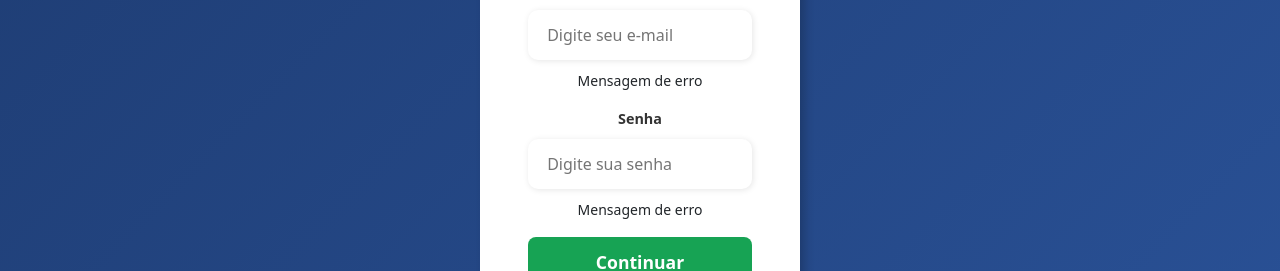
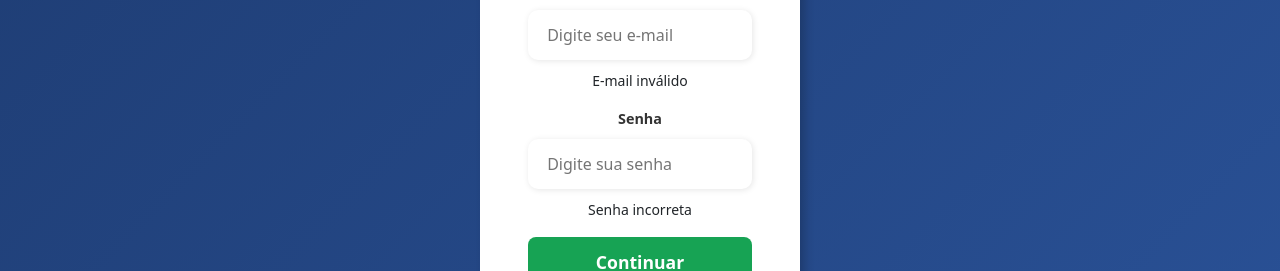
Before and after one commit to CaiqueAzevedo65/EconAgro, a React (Create React App) app in the folder techagro/: page /login in a window 1280 px wide. Shown: the part 504-775 px from the top of the page. Built offline with nearby package versions, Linux system fonts and the light colour scheme.

Commit message:
Alteração nas mensagens de erro

```diff
--- a/techagro/src/pages/Login.js
+++ b/techagro/src/pages/Login.js
@@ -20,7 +20,7 @@ function Login() {
               <input id="email" type="email" name="email" placeholder="Digite seu e-mail" />
               <FontAwesomeIcon icon={faExclamationCircle} className="error-icon" />
               <FontAwesomeIcon icon={faCheckCircle} className="success-icon" />
-              <small>Mensagem de erro</small>
+              <small>E-mail inválido</small>
             </div>
 
             <div className="linput-box">
@@ -28,7 +28,7 @@ function Login() {
               <input id="password" type="password" name="password" placeholder="Digite sua senha" />
               <FontAwesomeIcon icon={faExclamationCircle} className="error-icon" />
               <FontAwesomeIcon icon={faCheckCircle} className="success-icon" />
-              <small>Mensagem de erro</small>
+              <small>Senha incorreta</small>
             </div>
           </div>
 
```
